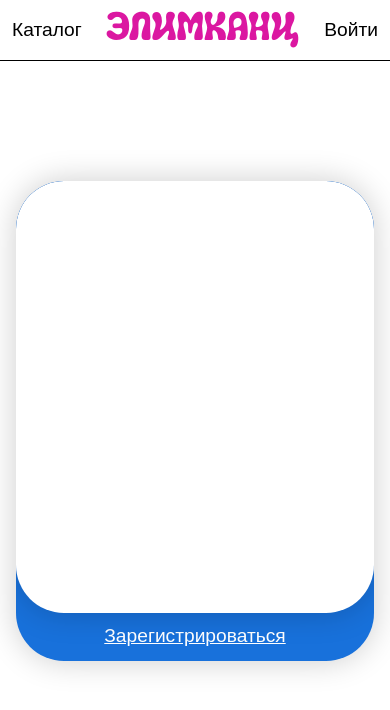
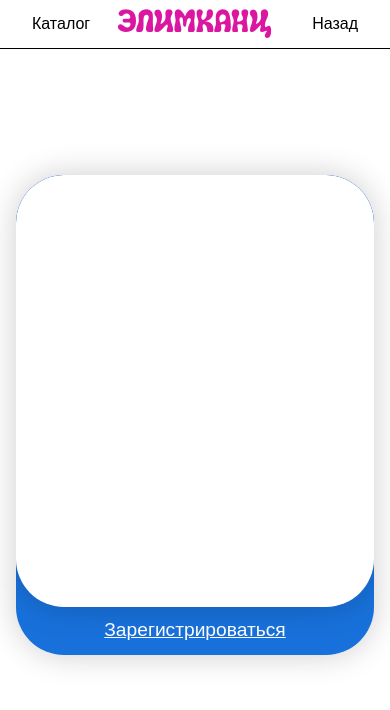
Before and after one commit to Limrlina/pet-project, a React (Vite) app: page /login in a window 390 px wide. Shown: the top 710 px of the page. Built offline with nearby package versions, Linux system fonts and the light colour scheme.

Commit message:
fix: center btns in header

```diff
--- a/src/App.tsx
+++ b/src/App.tsx
@@ -5,9 +5,11 @@ import Home from "./pages/Home/Home.tsx";
 import Catalog from "./pages/Catalog/Catalog.tsx";
 import Login from "./pages/Login/Login.tsx";
 import Layout from "./pages/Layout/Layout.tsx";
+import { AuthProvider } from "./contexts/AuthContext.tsx";
 
 function App() {
   return (
+    <AuthProvider>
       <BrowserRouter>
         <Routes>
           <Route path="/" element={<Layout />}>
@@ -17,6 +19,7 @@ function App() {
           </Route>
         </Routes>
       </BrowserRouter>
+    </AuthProvider>
   );
 }
 
--- a/src/components/Header/Header.module.css
+++ b/src/components/Header/Header.module.css
@@ -8,24 +8,29 @@
     list-style-type: none;
     display: flex;
     flex-direction: row;
-    justify-content: space-around;
+    justify-content: space-between;
     padding: 0;
 }
 
 .navbar > ul > li {
     display: flex;
+    width: 30%;
     align-items: center;
+}
+
+.left, .right, .center {
+    justify-content: center;
 }
 
 .link {
     all: unset;
     cursor: pointer;
-    padding: 0 0.5rem;
 }
 
 .element {
     font-size: 1.2rem;
 }
+
 
 .logo {
     color: #DB17A1;
@@ -33,3 +38,27 @@
     font-size: 2.5rem;
     font-family: 'Lepka', sans-serif;
 }
+
+@media only screen and (orientation: portrait) and (min-device-width: 320px) and (max-device-height: 932px) {
+    .left {
+        justify-content: start;
+        padding-left: 2rem;
+    }
+
+    .right {
+        justify-content: end;
+        padding-right: 2rem;
+    }
+
+    .center {
+        justify-content: center;
+    }
+
+    .element {
+        font-size: 1rem;
+    }
+
+    .logo {
+        font-size: 2rem;
+    }
+}
--- a/src/components/Header/Header.tsx
+++ b/src/components/Header/Header.tsx
@@ -1,16 +1,54 @@
-import { Link } from 'react-router-dom';
-import styles from './Header.module.css';
+import { Link } from "react-router-dom";
+import styles from "./Header.module.css";
+import { useAuth } from "../../contexts/AuthContext.tsx";
+import { useEffect, useState } from "react";
 
 const Header = () => {
-    return (
-            <nav className={styles.navbar}>
-                <ul>
-                    <li><Link to="/catalog" className={`${styles.link} ${styles.element}`}>Каталог</Link></li>
-                    <li><Link to="/" className={`${styles.link} ${styles.logo}`}>Элимканц</Link></li>
-                    <li><Link to="/login" className={`${styles.link} ${styles.element}`}>Войти</Link></li>
-                </ul>
-            </nav>
-    )
+  const [buttonText, setButtonText] = useState("Войти");
+  const [buttonPath, setButtonPath] = useState("/");
+  const { status } = useAuth();
+
+  const statusProps = {
+    unauthenticated: {
+      text: "Войти",
+      linkTo: "/login",
+    },
+    "signing-in": {
+      text: "Назад",
+      linkTo: "/",
+    },
+    authenticated: {
+      text: "Кабинет",
+      linkTo: "/",
+    },
+  };
+
+  useEffect(() => {
+    setButtonText(statusProps[status].text);
+    setButtonPath(statusProps[status].linkTo);
+  }, [status]);
+
+  return (
+    <nav className={styles.navbar}>
+      <ul>
+        <li className={styles.left}>
+          <Link to="/catalog" className={`${styles.link} ${styles.element}`}>
+            Каталог
+          </Link>
+        </li>
+        <li className={styles.center}>
+          <Link to="/" className={`${styles.link} ${styles.logo}`}>
+            Элимканц
+          </Link>
+        </li>
+        <li className={styles.right}>
+          <Link to={buttonPath} className={`${styles.link} ${styles.element}`}>
+            {buttonText}
+          </Link>
+        </li>
+      </ul>
+    </nav>
+  );
 };
 
 export default Header;
--- /dev/null
+++ b/src/contexts/AuthContext.tsx
@@ -0,0 +1,25 @@
+import { createContext, PropsWithChildren, useContext, useState } from "react";
+
+export type AuthStatus = "unauthenticated" | "signing-in" | "authenticated";
+
+interface AuthContextType {
+  status: AuthStatus;
+  setStatus: (status: AuthStatus) => void;
+}
+
+const AuthContext = createContext<AuthContextType>({
+  status: "unauthenticated",
+  setStatus: () => {},
+});
+
+export const AuthProvider = ({ children }: PropsWithChildren) => {
+  const [status, setStatus] = useState<AuthStatus>("unauthenticated");
+
+  return (
+    <AuthContext.Provider value={{ status, setStatus }}>
+      {children}
+    </AuthContext.Provider>
+  );
+};
+
+export const useAuth = () => useContext(AuthContext);
--- a/src/pages/Login/Login.tsx
+++ b/src/pages/Login/Login.tsx
@@ -3,19 +3,21 @@ import { useEffect, useState } from "react";
 import LoginForm from "../../components/LoginForm/LoginForm.tsx";
 import RegisterForm from "../../components/RegisterForm/RegisterForm.tsx";
 import clsx from "clsx";
+import { useAuth } from "../../contexts/AuthContext.tsx";
 
 const Login = () => {
   const [loginActive, setLoginActive] = useState(true);
+  const { setStatus } = useAuth();
 
   useEffect(() => {
-    console.log(window.innerWidth);
-    if (window.innerWidth < 500) {
-      document.body.style.overflow = "hidden";
+    setStatus("signing-in");
 
-      return () => {
-        document.body.style.overflow = "";
-      };
-    }
+    if (window.innerWidth < 500) document.body.style.overflow = "hidden";
+
+    return () => {
+      document.body.style.overflow = "visible";
+      setStatus("unauthenticated");
+    };
   }, []);
 
   return (
```
Lines whose indentation alone changed are shown as unchanged.
